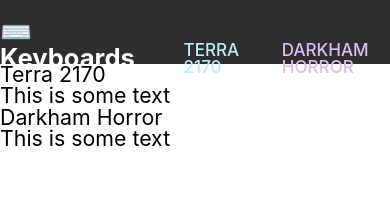
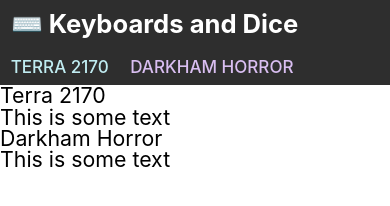
Before and after one commit to Kenneth-Siu/KeyboardsAndDice, a Gatsby site: page / in a window 390 px wide. Built offline with nearby package versions, Linux system fonts and the light colour scheme; Gatsby itself is replaced by a stand-in of ours.

Commit message:
Update navbar to be responsive

```diff
--- a/src/components/navBar/navBar.scss
+++ b/src/components/navBar/navBar.scss
@@ -4,11 +4,12 @@
 .nav-bar {
     background-color: $color-1;
     display: block;
-    height: 3rem;
+    @include responsive(height, 4rem, 3rem);
 
     ul {
         display: flex;
         @include container;
+        @include responsive(flex-wrap, wrap, nowrap);
     }
 
     li {
@@ -22,22 +23,23 @@
 
     .home {
         flex-grow: 1;
+        @include responsive(width, 100%, auto);
 
         a {
             color: $color-2;
             font-weight: 700;
             font-size: 1.2rem;
             height: 100%;
-            padding: 0.9rem 0;
+            @include responsive(padding, 0.5rem 0.5rem, 0.9rem 0.8rem);
         }
     }
 
     li:not(.home) a {
         position: relative;
         font-weight: 500;
+        text-transform: uppercase;
         font-size: 0.8rem;
-        text-transform: uppercase;
-        padding: 1.1rem 1rem;
+        @include responsive(padding, 0.5rem 0.5rem, 1.1rem 0.8rem);
     }
 
     li.is-current-page a::after,
```
